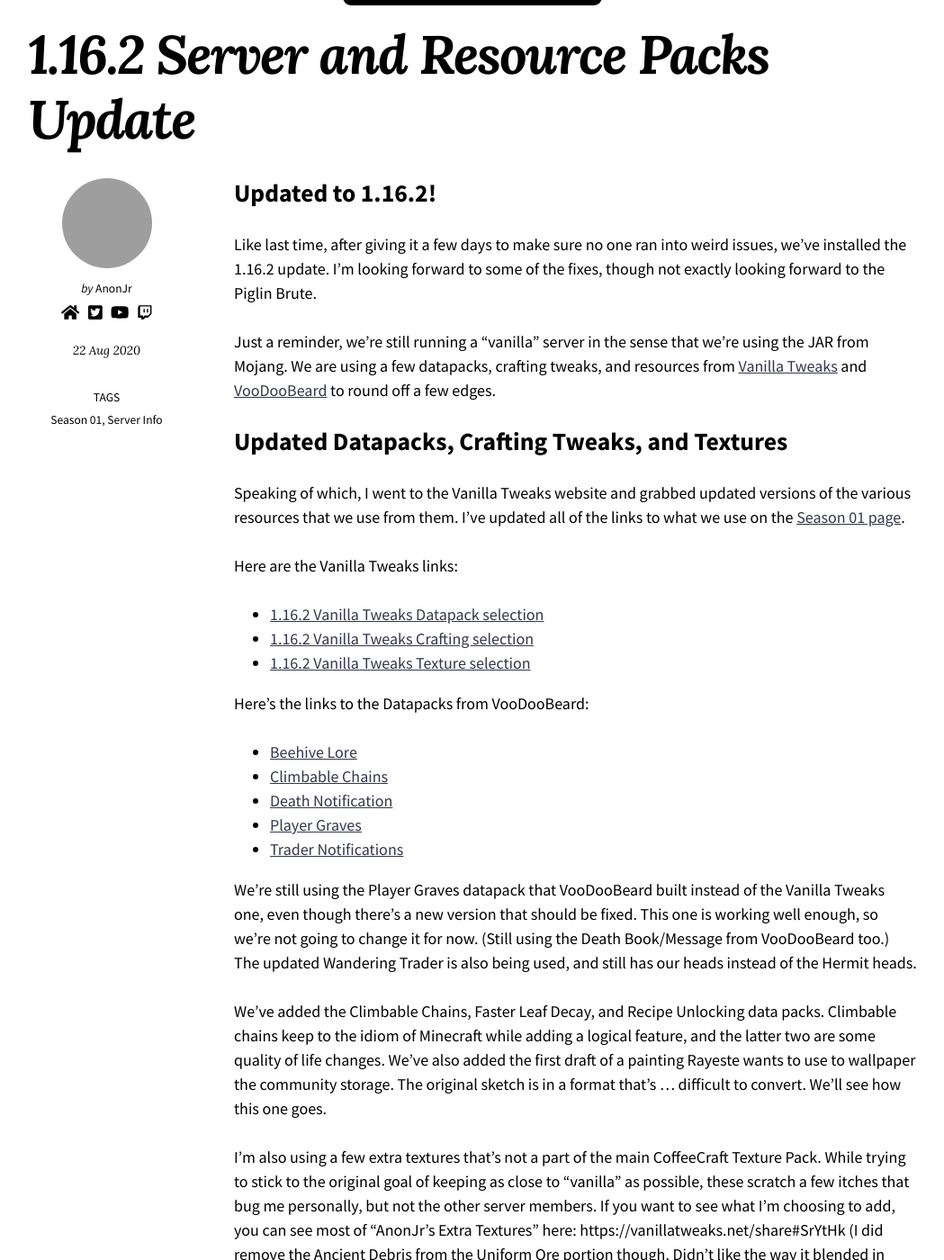
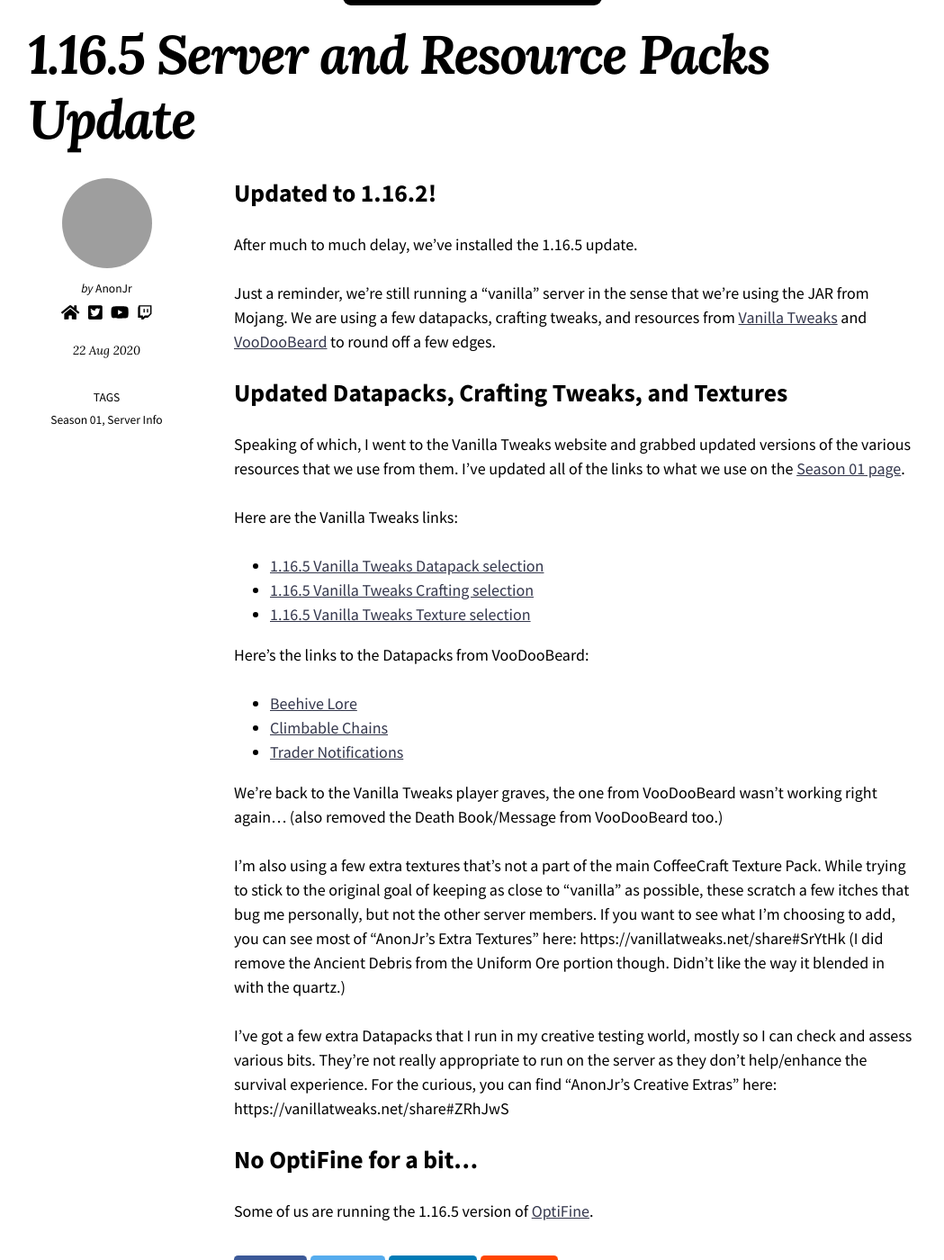
Before and after one commit to AnonJr/CoffeeCraft.us, a Jekyll site: the page built from _posts/2020-08-22-Server-And-Resource-Pack-Update-2.md, in a window 1280 px wide and 1400 px high, scrolled down 252 px. Shown: the whole window at 90% size, without its empty margins (115-1164 px from the left). Built offline with Jekyll 4.4.1, drawn with Linux system fonts in a browser that asks for light colours; some of the changed text lies outside the part shown; grey boxes are pictures that could not be loaded.

Commit message:
Updating the server to 1.16.5

```diff
--- a/_posts/2020-08-22-Server-And-Resource-Pack-Update-2.md
+++ b/_posts/2020-08-22-Server-And-Resource-Pack-Update-2.md
@@ -1,6 +1,6 @@
 ---
-title: "1.16.2 Server and Resource Packs Update"
-excerpt: "We've updated to 1.16.2, updated the data packs, and a few other minor bits."
+title: "1.16.5 Server and Resource Packs Update"
+excerpt: "We've updated to 1.16.5, updated the data packs, and a few other minor bits."
 author: AnonJr
 tags:
 - Season 01
@@ -8,7 +8,7 @@
 ---
 
 ## Updated to 1.16.2!
-Like last time, after giving it a few days to make sure no one ran into weird issues, we've installed the 1.16.2 update. I'm looking forward to some of the fixes, though not exactly looking forward to the Piglin Brute.
+After much to much delay, we've installed the 1.16.5 update.
 
 Just a reminder, we're still running a "vanilla" server in the sense that we're using the JAR from Mojang. We are using a few datapacks, crafting tweaks, and resources from [Vanilla Tweaks](https://vanillatweaks.net/) and [VooDooBeard](http://mc.voodoobeard.com/) to round off a few edges.
 
@@ -18,25 +18,21 @@
 
 Here are the Vanilla Tweaks links:
 
- * [1.16.2 Vanilla Tweaks Datapack selection](https://vanillatweaks.net/share#0RjgAk)
- * [1.16.2 Vanilla Tweaks Crafting selection](https://vanillatweaks.net/share#bFrTnQ)
- * [1.16.2 Vanilla Tweaks Texture selection](https://vanillatweaks.net/share#0jwHZf)
+ * [1.16.5 Vanilla Tweaks Datapack selection](https://vanillatweaks.net/share#dmMYSP)
+ * [1.16.5 Vanilla Tweaks Crafting selection](https://vanillatweaks.net/share#P0DtdL)
+ * [1.16.5 Vanilla Tweaks Texture selection](https://vanillatweaks.net/share#lBPrXr)
 
 Here's the links to the Datapacks from VooDooBeard:
 
  * [Beehive Lore](http://mc.voodoobeard.com/#beehive_lore)
  * [Climbable Chains](http://mc.voodoobeard.com/#climbable_chains)
- * [Death Notification](http://mc.voodoobeard.com/#death_book)
- * [Player Graves](http://mc.voodoobeard.com/#gravestones)
  * [Trader Notifications](http://mc.voodoobeard.com/#trader_notify)
 
-We're still using the Player Graves datapack that VooDooBeard built instead of the Vanilla Tweaks one, even though there's a new version that should be fixed. This one is working well enough, so we're not going to change it for now. (Still using the Death Book/Message from VooDooBeard too.) The updated Wandering Trader is also being used, and still has our heads instead of the Hermit heads.
-
-We've added the Climbable Chains, Faster Leaf Decay, and Recipe Unlocking data packs. Climbable chains keep to the idiom of Minecraft while adding a logical feature, and the latter two are some quality of life changes. We've also added the first draft of a painting Rayeste wants to use to wallpaper the community storage. The original sketch is in a format that's &hellip; difficult to convert. We'll see how this one goes.
+We're back to the Vanilla Tweaks player graves, the one from VooDooBeard wasn't working right again... (also removed the Death Book/Message from VooDooBeard too.)
 
 I'm also using a few extra textures that's not a part of the main CoffeeCraft Texture Pack. While trying to stick to the original goal of keeping as close to "vanilla" as possible, these scratch a few itches that bug me personally, but not the other server members. If you want to see what I'm choosing to add, you can see most of "AnonJr's Extra Textures" here: https://vanillatweaks.net/share#SrYtHk (I did remove the Ancient Debris from the Uniform Ore portion though. Didn't like the way it blended in with the quartz.)
 
 I've got a few extra Datapacks that I run in my creative testing world, mostly so I can check and assess various bits. They're not really appropriate to run on the server as they don't help/enhance the survival experience. For the curious, you can find "AnonJr's Creative Extras" here: https://vanillatweaks.net/share#ZRhJwS
 
 ## No OptiFine for a bit&hellip;
-Some of us were running the 1.16.2 betas of [OptiFine](https://optifine.net/home).
+Some of us are running the 1.16.5 version of [OptiFine](https://optifine.net/home).
```
Also changed, not shown: _seasons/season01.md (+6 -8 lines), 1 other file.
